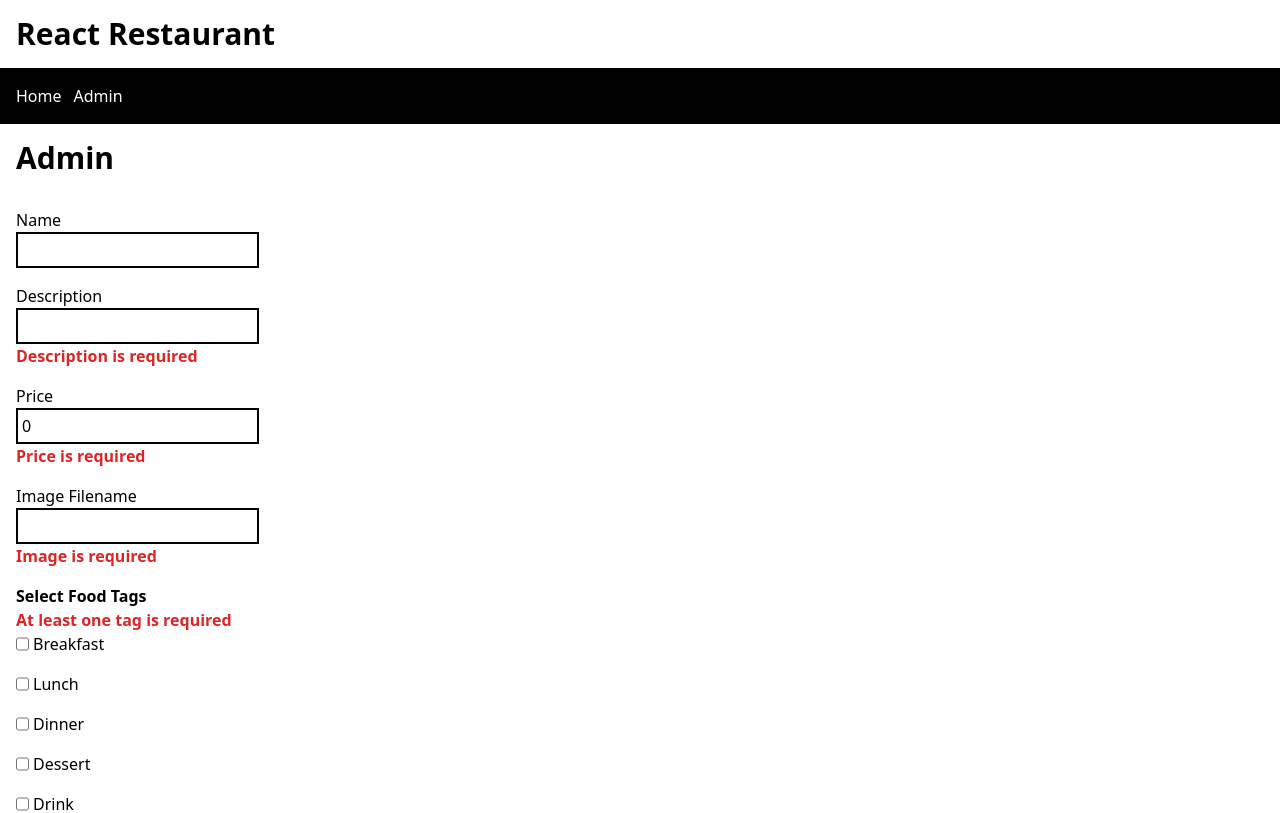
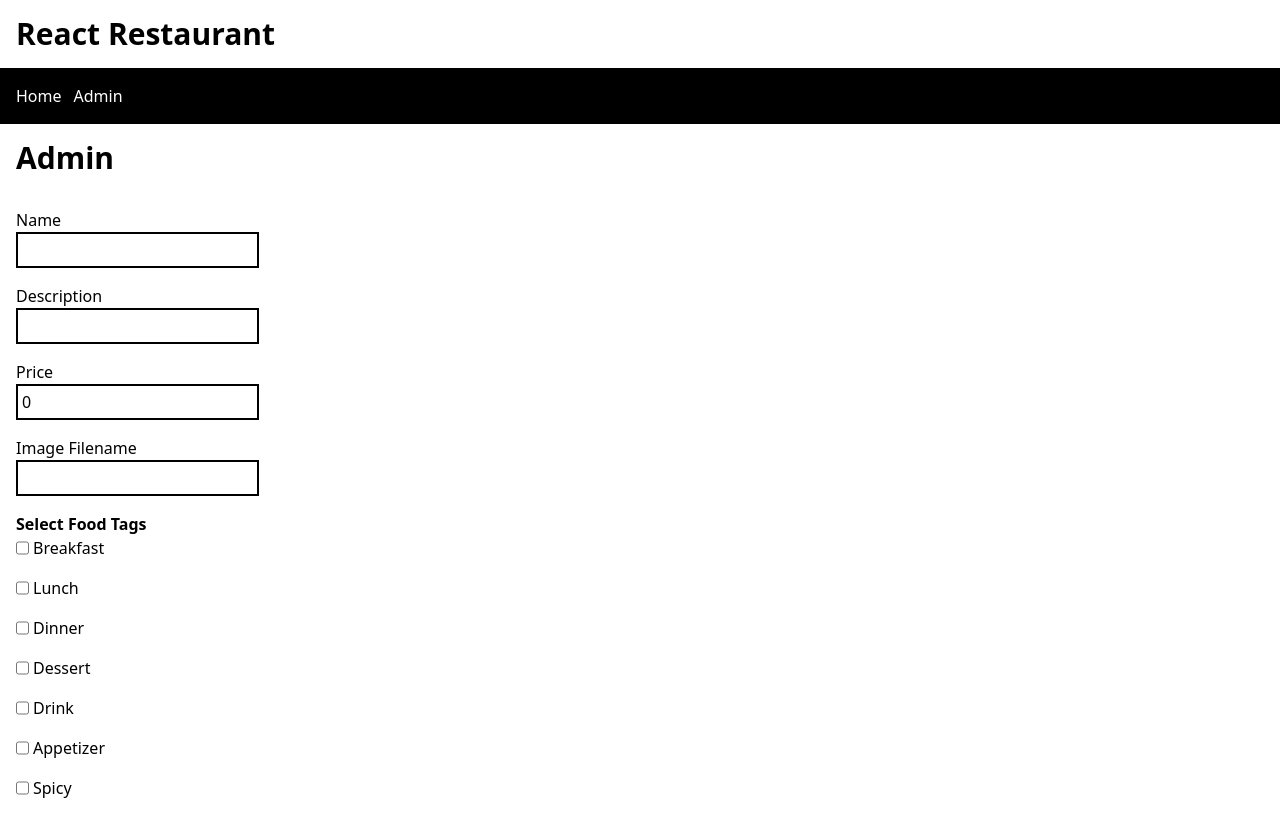
Before and after one commit to vivekbigelow/react-restaurant, a React (Vite) app: page /admin in a window 1280 px wide. Shown: the top 813 px of the page. Built offline with nearby package versions, Linux system fonts and the light colour scheme.

Commit message:
Centralize errors

```diff
--- a/src/Admin.tsx
+++ b/src/Admin.tsx
@@ -79,6 +79,10 @@ export default function Admin() {
     return newErrors;
   }
 
+  function getError(field:keyof Errors){
+    return status === "submitted" || touched[field] ? errors[field] : "";
+  }
+
   async function handleSubmit(event: React.FormEvent<HTMLFormElement>) {
     event.preventDefault();
     setStatus("submitting");
@@ -101,7 +105,8 @@ export default function Admin() {
           onChange={handleInputChange}
           onBlur={handleBlur}
           value={food.name}
-          error={status === "submitted" || touched.name ? errors.name : ""}
+          // Excercise 7 - centralize this logic in a function above
+          error={getError("name")}
         />
         <Input
           id="description"
@@ -109,7 +114,7 @@ export default function Admin() {
           onChange={handleInputChange}
           onBlur={handleBlur}
           value={food.description}
-          error={errors.description}
+          error={getError("description")}
         />
         <Input
           id="price"
@@ -118,7 +123,7 @@ export default function Admin() {
           onChange={handleInputChange}
           onBlur={handleBlur}
           value={food.price.toString()}
-          error={errors.price}
+          error={getError("price")}
         />
         <Input
           id="image"
@@ -127,9 +132,9 @@ export default function Admin() {
           onChange={handleInputChange}
           onBlur={handleBlur}
           value={food.image}
-          error={errors.image}
+          error={getError("image")}
         />
-        <CheckBoxList label="Select Food Tags" error={errors.tags}>
+        <CheckBoxList label="Select Food Tags" error={getError("tags")}>
           {foodTags.map((tag) => (
             <CheckBox
               className="flex gap-1"
```
